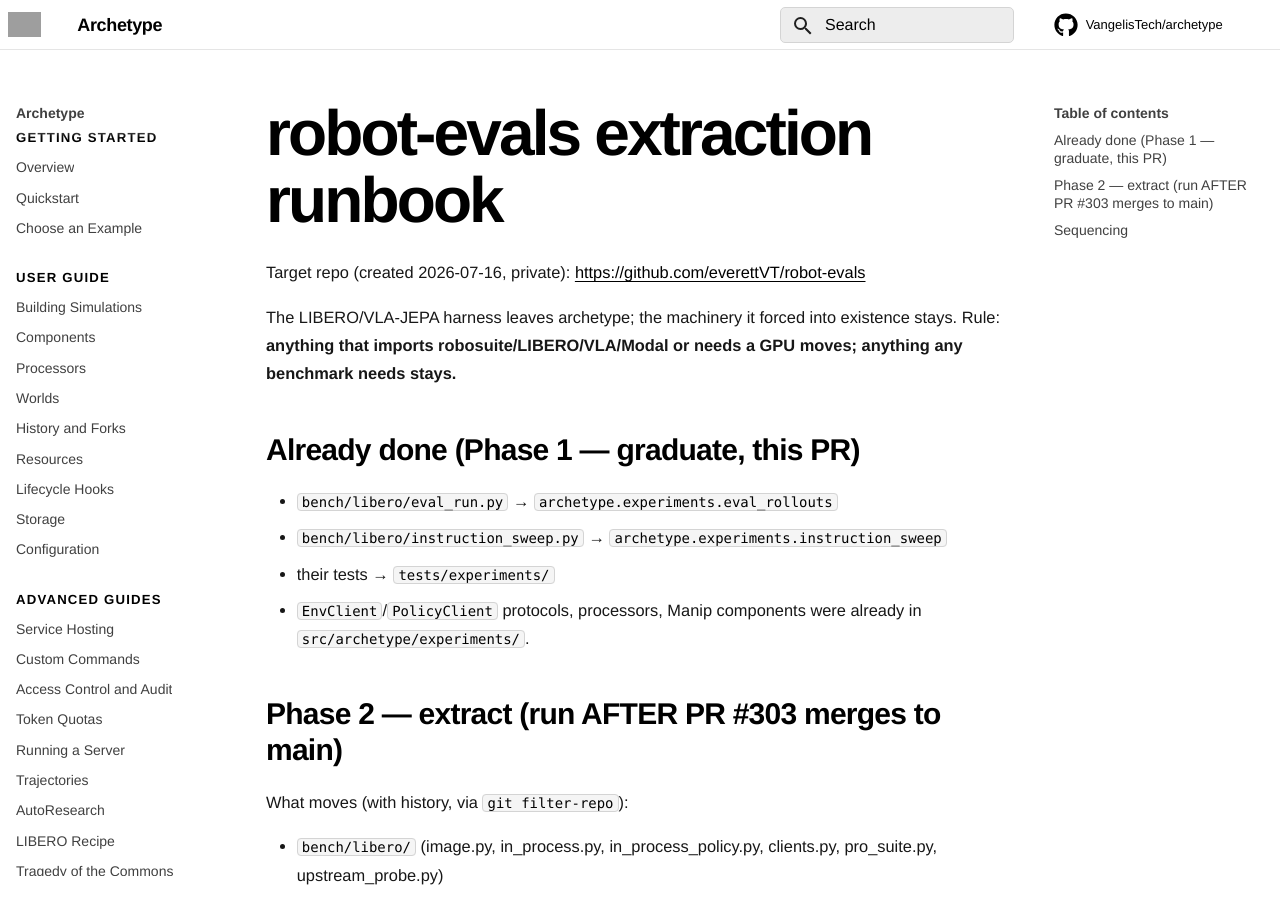
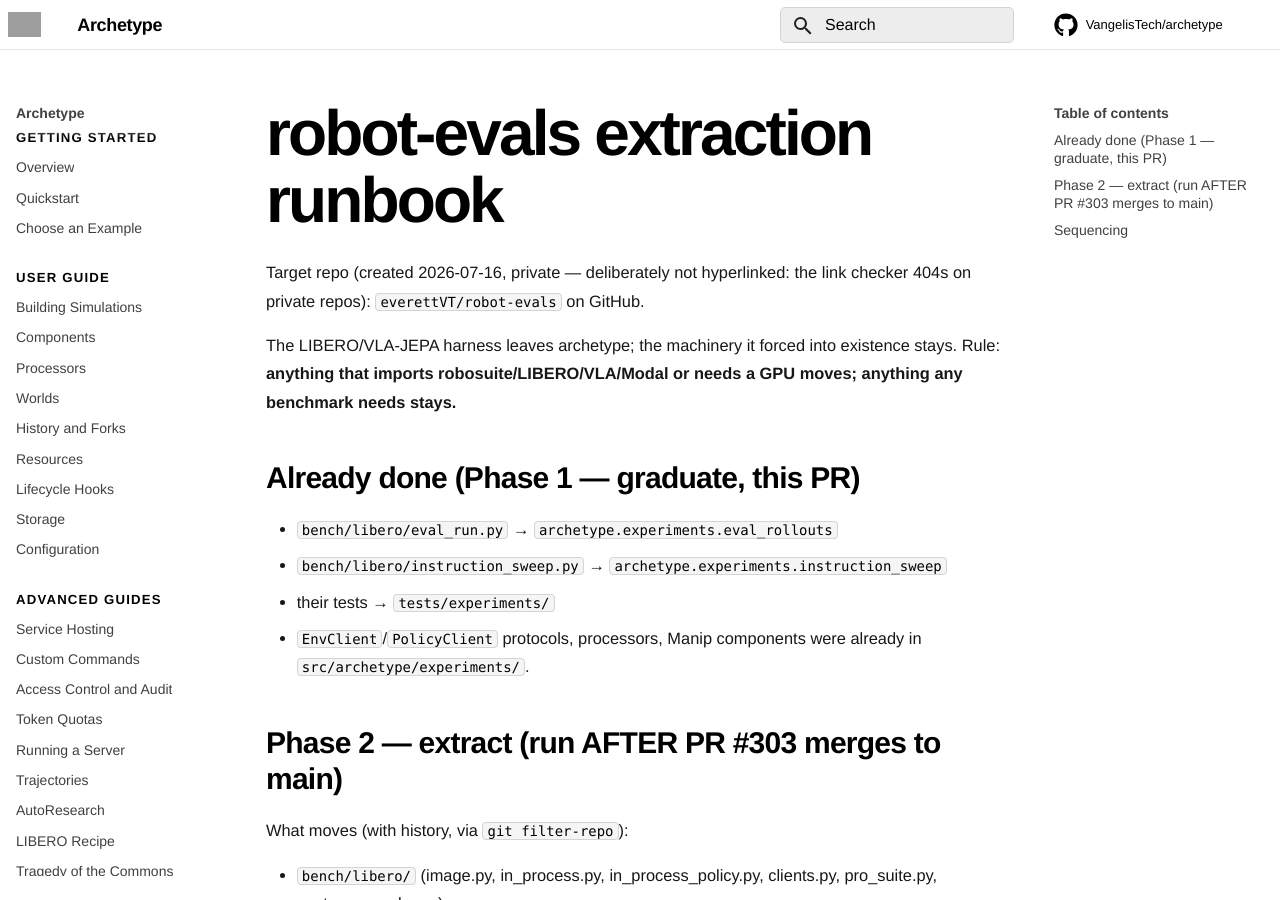
Before and after one commit to VangelisTech/archetype, an MkDocs documentation site: the page built from docs/planning/robot-evals-extraction.md, in a window 1280 px wide and 900 px high. Built offline with MkDocs 1.6.1 and Material for MkDocs 9.7.7, drawn with Linux system fonts in a browser that asks for light colours; comment, search, counter and statistics services are not loaded; grey boxes are pictures that could not be loaded.

Commit message:
fix(docs): de-link private robot-evals repo in extraction runbook
The Link check 404s on the private repo's URL from an anonymous context;
keep the name as plain code, note why it is not hyperlinked.

Co-Authored-By: Claude Fable 5 <noreply@anthropic.com>

```diff
--- a/docs/planning/robot-evals-extraction.md
+++ b/docs/planning/robot-evals-extraction.md
@@ -1,6 +1,7 @@
 # robot-evals extraction runbook
 
-Target repo (created 2026-07-16, private): <https://github.com/everettVT/robot-evals>
+Target repo (created 2026-07-16, private — deliberately not hyperlinked: the
+link checker 404s on private repos): `everettVT/robot-evals` on GitHub.
 
 The LIBERO/VLA-JEPA harness leaves archetype; the machinery it forced into
 existence stays. Rule: **anything that imports robosuite/LIBERO/VLA/Modal or
```
